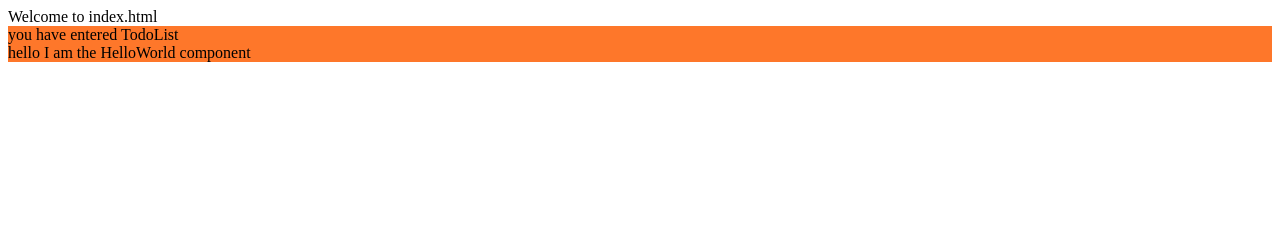
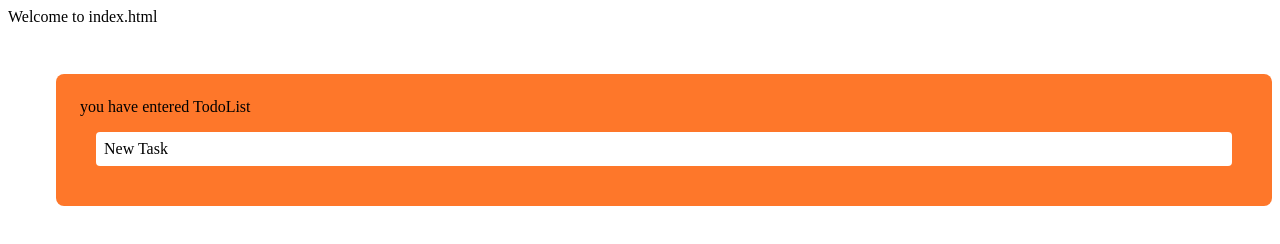
Before and after one commit to sloloris/react-todo, a React app: page / in a window 1280 px wide. Built offline with nearby package versions, Linux system fonts and the light colour scheme.

Commit message:
some sort of component that displays fields working... state todos not updating yet though

```diff
--- a/static/js/components/TodoList.js
+++ b/static/js/components/TodoList.js
@@ -3,17 +3,73 @@ require('../../styles/todolist.css')
 import React, { Component } from 'react';
 import PropTypes from 'prop-types';
 import HelloWorld from './HelloWorld';
-
+import classnames from 'classnames';
 
 class TodoList extends Component {
 
+  constructor(props) {
+    super(props);
+    this.state = {
+      todos: [],
+      displayAddField: false,
+      taskText: ''
+    }
+  }
+
+  _onClickNewTask = (event) => {
+    this.setState({
+      ...this.state,
+      displayAddField: true
+    })
+  }
+
+  _onClickCancel = (event) => {
+    this.setState({
+      ...this.state,
+      displayAddField: false
+    })
+  }
+
+  _onClickAddTask = (event) => {
+    this.setState({
+      ...this.state,
+      todos: this.state.todos.push(event.target.value),
+      displayAddField: false
+    })
+  }
+
+  _onChangeTaskInput = (event) => {
+    this.setState({
+      ...this.state,
+      taskText: event.target.value
+    })
+  }
 
   render = () => {
+    var addNewTaskClass = classnames({ 'no-display': !this.state.displayAddField })
     return (
     <div className='todo-list-container'>
       you have entered TodoList
-      <HelloWorld />
+      <div className='btn btn-new-task'
+        onClick={ this._onClickNewTask }>
+        New Task
+      </div>
+      <div className={ addNewTaskClass }>
+        <div className='btn btn-cancel'
+          onClick={ this._onClickCancel }>
+          Cancel
+        </div>
+        <div className='btn btn-add-task'
+          onClick={ this._onClickAddTask }>
+          Add Task
+        </div>
+        <textarea
+          className='new-task-field'
+          value={ this.state.taskText }
+          onChange={ this._onChangeTaskInput } />
+      </div>
     </div>
+
     )
   }
 }
--- a/static/styles/todolist.css
+++ b/static/styles/todolist.css
@@ -2,4 +2,25 @@
 
 .todo-list-container {
   background: #FE772A;
+  border-radius: 8px;
+  margin: 48px 0px 0px 48px;
+  padding: 24px;
 }
+
+.btn {
+  background: #ffffff;
+  border-radius: 4px;
+  margin: 16px;
+  padding: 8px;
+  font-size: 16px;
+  cursor: pointer;
+}
+
+.new-task-field {
+  margin: 16px;
+  height: 32px;
+}
+
+.no-display {
+  display: none;
+}
```
Also changed, not shown: static/build/bundle.js, static/build/styles.css.
